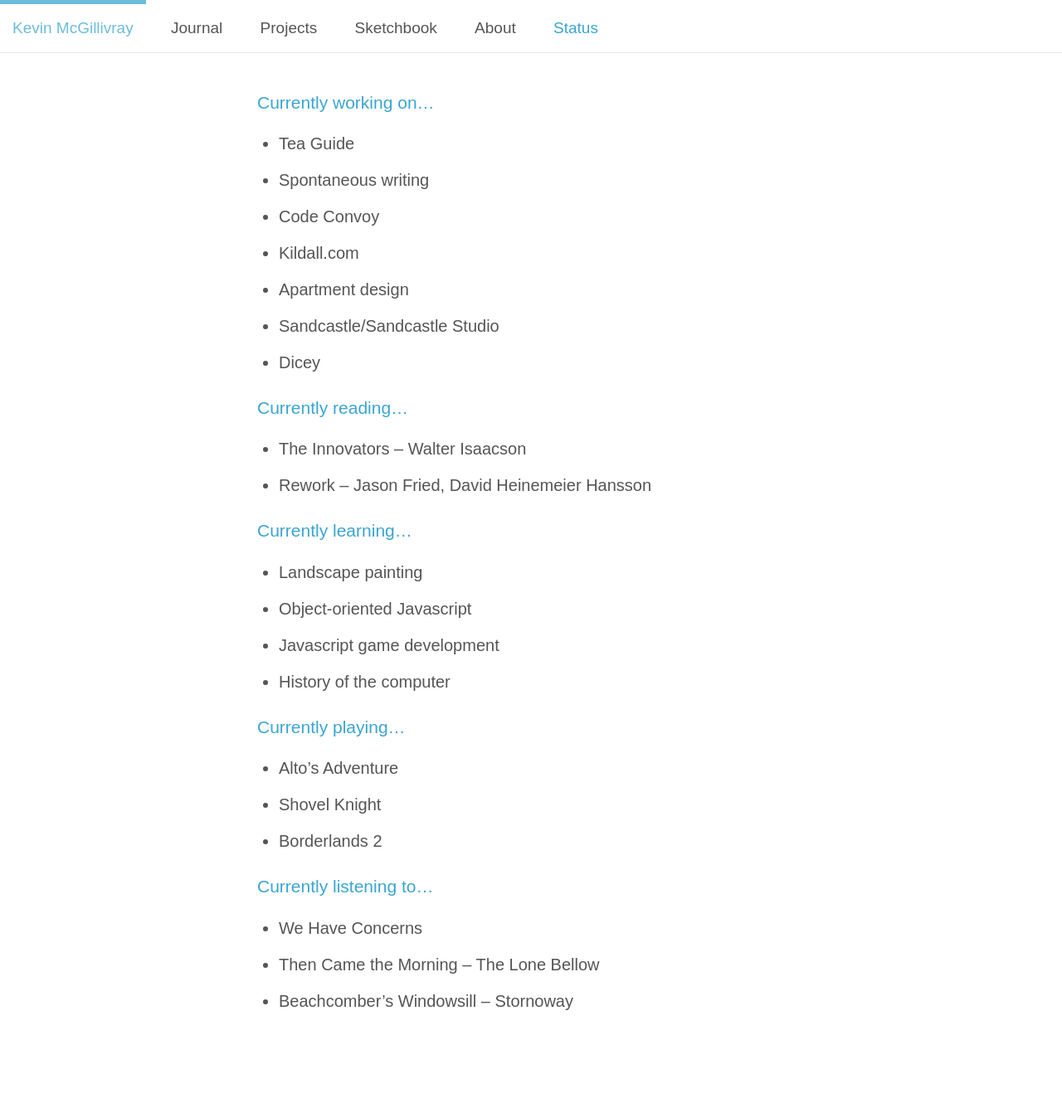
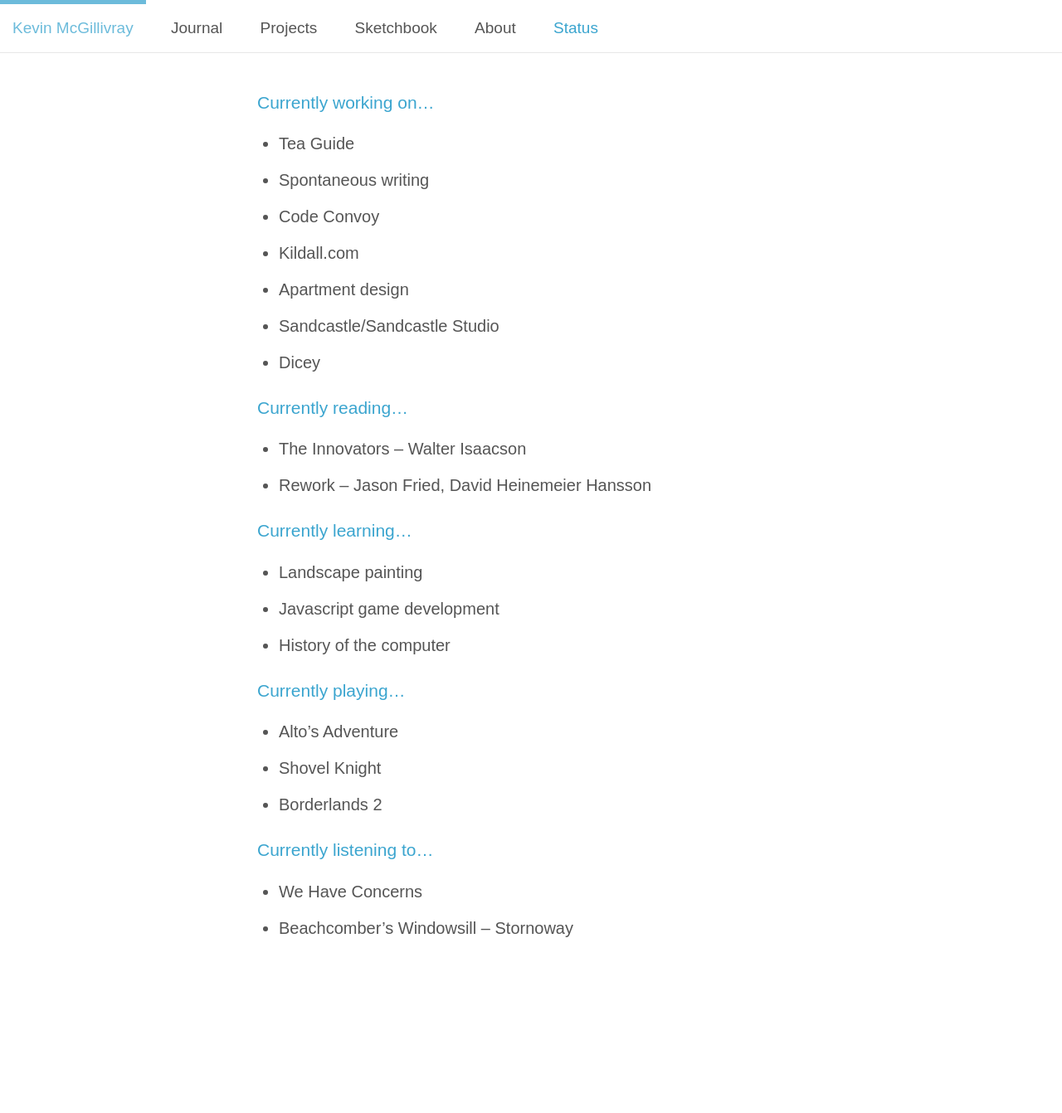
Before and after one commit to kmcgillivray/kmcgillivray.github.io, a Jekyll site: the page built from status/index.md, in a window 1280 px wide. Shown: the whole page at 83% size. Built offline with Jekyll 4.4.1, drawn with Linux system fonts in a browser that asks for light colours; nearby versions of some CDN libraries; after the commit the page ends 1254 px from its top, so only the background shows below that.

Commit message:
Update index.md

```diff
--- a/status/index.md
+++ b/status/index.md
@@ -21,7 +21,6 @@
 ## Currently learning...
 
 * Landscape painting
-* Object-oriented Javascript
 * Javascript game development
 * History of the computer
 
@@ -34,5 +33,4 @@
 ## Currently listening to...
 
 * We Have Concerns
-* Then Came the Morning – The Lone Bellow
 * Beachcomber's Windowsill – Stornoway
```
